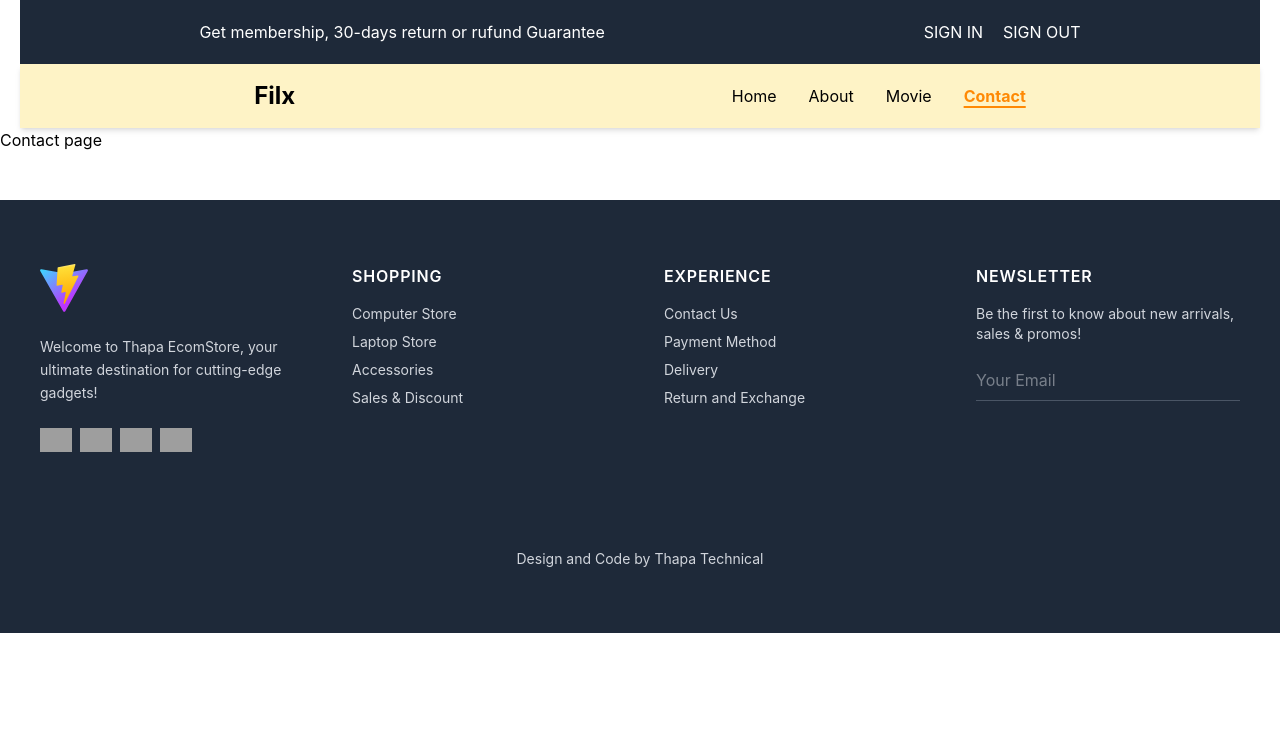
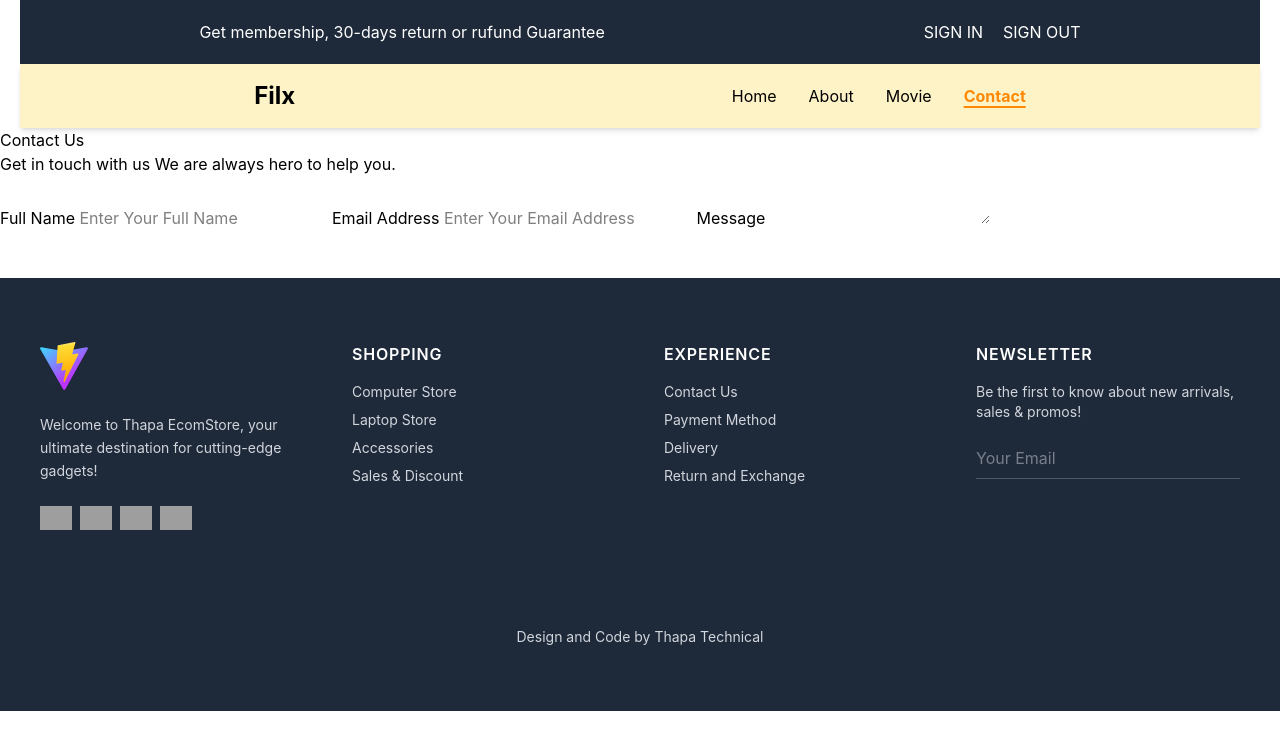
Before and after one commit to nidhi-webdev/E-CommerceReact, a React (Vite) app in the folder E-commerce/: page /contact in a window 1280 px wide. Shown: the top 750 px of the page. Built offline with nearby package versions, Linux system fonts and the light colour scheme; grey boxes are pictures that could not be loaded.

Commit message:
Contact sekeleton

```diff
--- a/E-commerce/src/pages/Contact.jsx
+++ b/E-commerce/src/pages/Contact.jsx
@@ -3,7 +3,18 @@ import React from 'react'
 const Contact = () => {
   return (
     <div>
-      Contact page
+      <h1> Contact Us  </h1>
+      <p> Get in touch with us We are always hero to help you. </p>
+      <label> Full Name </label>
+      <input type='text' name='fullName' placeholder='Enter Your Full Name' />
+      <label> Email Address </label>
+      <input type='email' name='email' placeholder='Enter Your Email Address ' />
+      <label> Message </label>
+      <textarea type='text' name='textarea' placeholder='We are always here to help you' > </textarea>
+
+
+
+
     </div>
   )
 }
```
